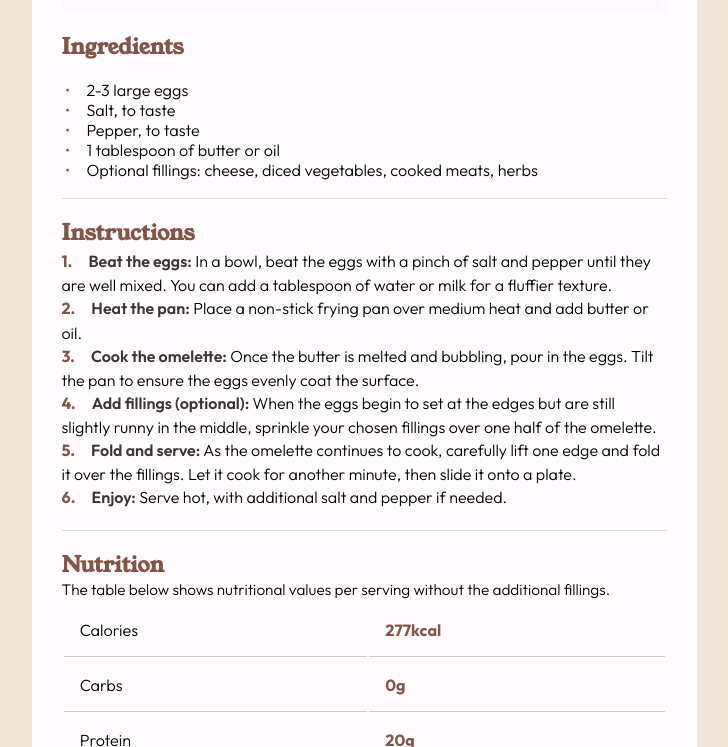
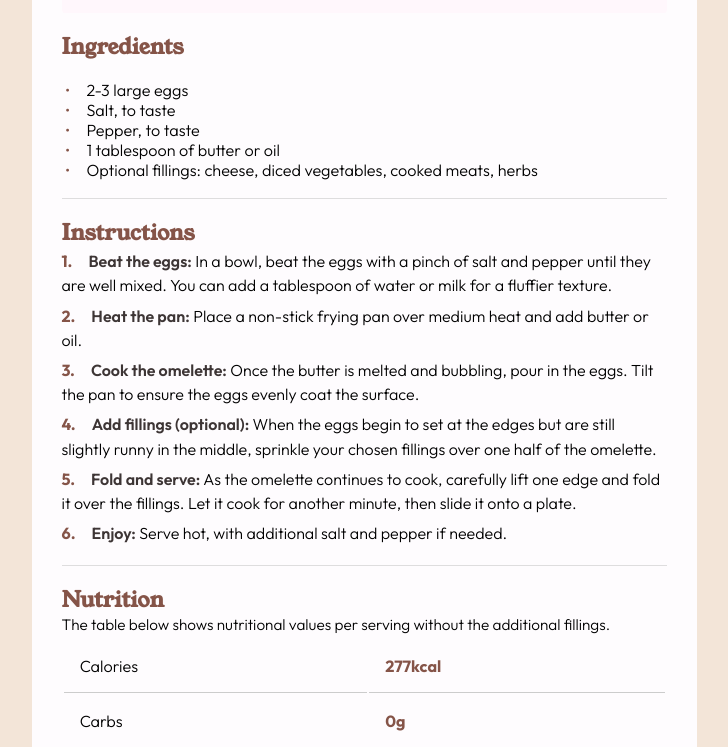
Before and after one commit to arvndlr/recipe-page, a plain HTML site: page index.html in a window 1280 px wide. Shown: the part 644-1391 px from the top of the page, without its empty margins (276-1004 px from the left). Drawn offline with Linux system fonts and the light colour scheme.

Commit message:
update gap of instructions

```diff
--- a/styles.css
+++ b/styles.css
@@ -235,6 +235,12 @@ body {
   font-size: 0.89em;
 }
 
+.recipe__instructions ol {
+  display: flex;
+  flex-direction: column;
+  gap: 0.4em;
+}
+
 .recipe__nutrition {
   padding-top: 1em;
   width: 100%;
```
